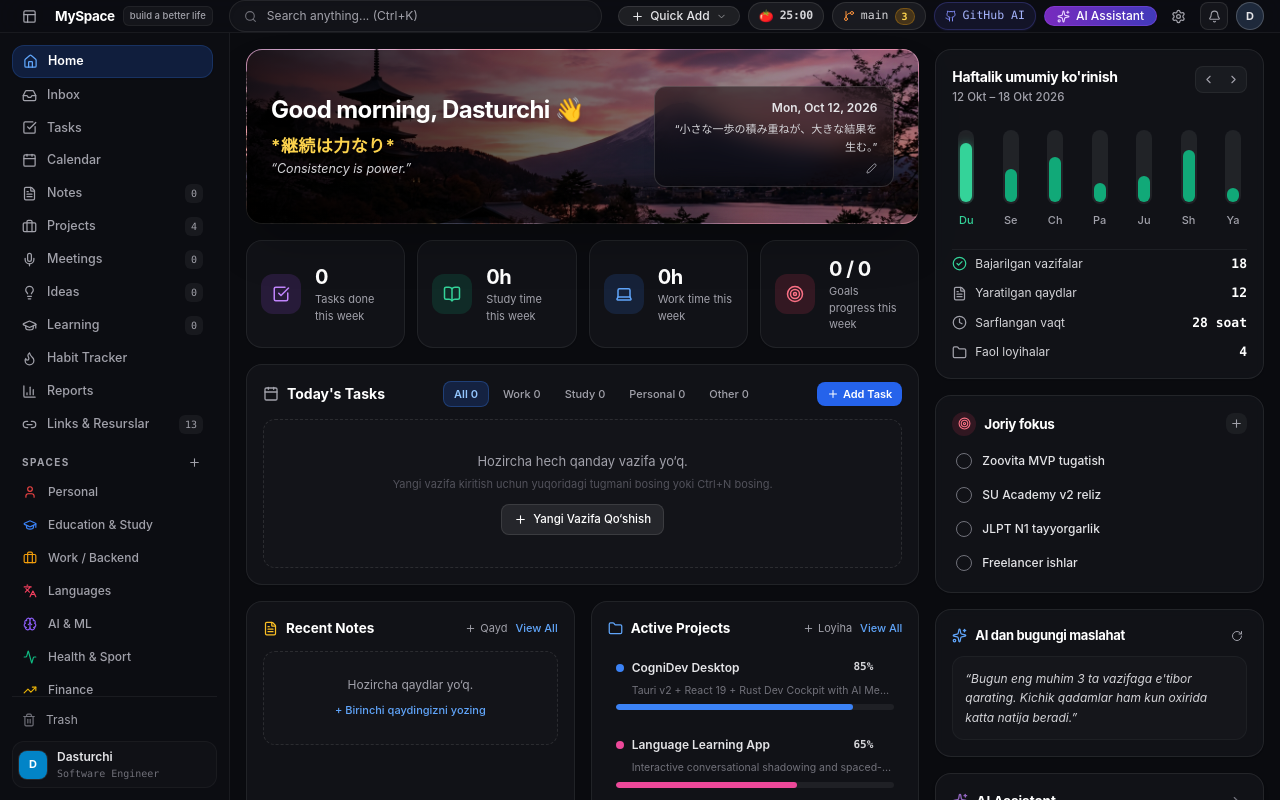
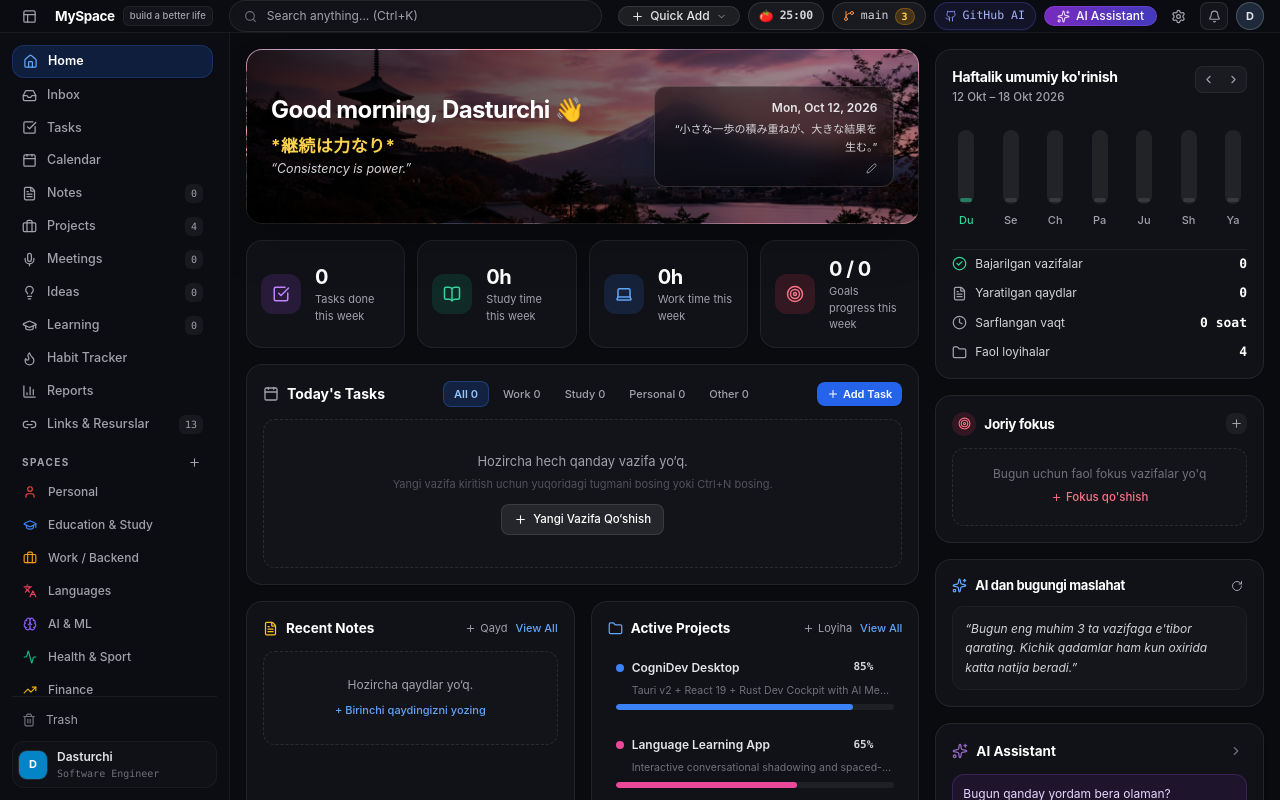
Before and after one commit to Farhodoff/CogniDev, a React (Vite) app: page / in a window 1280 px wide. Built offline with nearby package versions, Linux system fonts and the light colour scheme.

Commit message:
fix(dashboard): use 100% real data for weekly overview and current focus, lock layout against horizontal shift

```diff
--- a/src/App.tsx
+++ b/src/App.tsx
@@ -155,9 +155,9 @@ export default function App() {
   }, [mainView, selectedTaskId, tasks]);
 
   return (
-    <div className="flex h-screen flex-col overflow-hidden bg-obsidian-950 text-zinc-200 antialiased">
+    <div className="flex h-screen w-full max-w-full flex-col overflow-hidden overscroll-none bg-obsidian-950 text-zinc-200 antialiased select-none">
       <Header onPalette={() => setPaletteOpen(true)} />
-      <div className="flex min-h-0 flex-1 overflow-hidden">
+      <div className="flex min-h-0 min-w-0 flex-1 overflow-hidden overscroll-none">
         <Sidebar />
         <Suspense fallback={<WorkspaceLoading />}>
           {mainView === 'dashboard' && <DashboardWorkspace />}
--- a/src/components/DashboardWorkspace.tsx
+++ b/src/components/DashboardWorkspace.tsx
@@ -1,4 +1,4 @@
-import { useState, useMemo } from 'react';
+import { useState, useMemo, useEffect } from 'react';
 import {
   CheckCircle2,
   Circle,
@@ -27,17 +27,21 @@ import {
 import { useSynapse } from '../lib/store';
 import { callAi } from '../lib/ai';
 import { formatShortcut } from '../lib/platform';
-import type { ScheduleBlock } from '../lib/types';
+import type { ScheduleBlock, Task } from '../lib/types';
+import { useFocusStore } from '../lib/focusStore';
 import FormattedAiText from './FormattedAiText';
 
 export default function DashboardWorkspace() {
   const {
     tasks,
+    addTask,
     updateTaskStatus,
     deleteTask,
     userProfile,
     notesDocs,
     activeProjects,
+    activeSpaceId,
+    meetings,
     addActiveProject,
     updateProjectProgress,
     deleteActiveProject,
@@ -86,54 +90,73 @@ export default function DashboardWorkspace() {
   // Haftalik umumiy ko'rinish (Weekly Overview) state
   const [weekOffset, setWeekOffset] = useState(0);
 
-  // Joriy fokus (Current Focus) state with localStorage persistence
-  const [focusItems, setFocusItems] = useState<Array<{ id: string; text: string; done: boolean }>>(() => {
+  // Clean up any legacy mock focus items stored in localStorage
+  useEffect(() => {
     try {
-      const saved = localStorage.getItem('cognidev_current_focus');
-      if (saved) return JSON.parse(saved);
+      localStorage.removeItem('cognidev_current_focus');
     } catch {}
-    return [
-      { id: '1', text: 'Zoovita MVP tugatish', done: false },
-      { id: '2', text: 'SU Academy v2 reliz', done: false },
-      { id: '3', text: 'JLPT N1 tayyorgarlik', done: false },
-      { id: '4', text: 'Freelancer ishlar', done: false },
-    ];
-  });
+  }, []);
+
+  // Joriy fokus (Current Focus) state - derived 100% from real tasks
   const [newFocusText, setNewFocusText] = useState('');
   const [isAddingFocus, setIsAddingFocus] = useState(false);
 
-  const handleToggleFocus = (id: string) => {
-    setFocusItems((prev) => {
-      const updated = prev.map((item) => (item.id === id ? { ...item, done: !item.done } : item));
-      try {
-        localStorage.setItem('cognidev_current_focus', JSON.stringify(updated));
-      } catch {}
-      return updated;
-    });
+  // Filter real active/priority tasks for Current Focus
+  const realFocusTasks = useMemo(() => {
+    // 1. Explicitly tagged with 'focus'
+    const tagged = tasks.filter((t) => t.tags?.some((tag) => tag.toLowerCase() === 'focus'));
+    if (tagged.length > 0) return tagged.slice(0, 6);
+
+    // 2. High priority or active tasks
+    const activeOrHigh = tasks.filter(
+      (t) => t.status === 'active' || t.priority === 'P0 Blocker' || t.priority === 'Critical'
+    );
+    if (activeOrHigh.length > 0) return activeOrHigh.slice(0, 5);
+
+    // 3. Fallback: non-completed tasks
+    const pending = tasks.filter((t) => t.status !== 'completed');
+    if (pending.length > 0) return pending.slice(0, 4);
+
+    return [];
+  }, [tasks]);
+
+  const handleToggleFocus = (taskId: string) => {
+    const target = tasks.find((t) => t.id === taskId);
+    if (!target) return;
+    const nextStatus = target.status === 'completed' ? 'active' : 'completed';
+    updateTaskStatus(taskId, nextStatus);
   };
 
   const handleAddFocusItem = (e: React.FormEvent) => {
     e.preventDefault();
     if (!newFocusText.trim()) return;
-    setFocusItems((prev) => {
-      const updated = [...prev, { id: Date.now().toString(), text: newFocusText.trim(), done: false }];
-      try {
-        localStorage.setItem('cognidev_current_focus', JSON.stringify(updated));
-      } catch {}
-      return updated;
-    });
+    const now = new Date().toISOString();
+    const newTask: Task = {
+      id: `task-${Date.now()}`,
+      workspace_id: activeSpaceId || 'personal',
+      group_id: null,
+      space_id: activeSpaceId || null,
+      title: newFocusText.trim(),
+      status: 'active',
+      priority: 'High Priority',
+      git_branch: null,
+      pr_url: null,
+      ai_source: 'dashboard_focus',
+      assignee_name: userProfile?.full_name || 'Men',
+      assignee_avatar: userProfile?.avatar_initials || 'ME',
+      assignee_name2: null,
+      assignee_avatar2: null,
+      tags: ['focus'],
+      created_at: now,
+      updated_at: now,
+    };
+    addTask(newTask);
     setNewFocusText('');
     setIsAddingFocus(false);
   };
 
-  const handleDeleteFocusItem = (id: string) => {
-    setFocusItems((prev) => {
-      const updated = prev.filter((item) => item.id !== id);
-      try {
-        localStorage.setItem('cognidev_current_focus', JSON.stringify(updated));
-      } catch {}
-      return updated;
-    });
+  const handleDeleteFocusItem = (taskId: string) => {
+    deleteTask(taskId);
   };
 
   // AI dan bugungi maslahat state
@@ -203,7 +226,7 @@ export default function DashboardWorkspace() {
   const workTargetHours = 25;
   const workActualHours = Math.min(workTargetHours, Math.round(completedWorkCount * 2.5 * 10) / 10);
 
-  // Haftalik umumiy ko'rinish dynamic data calculation
+  // Haftalik umumiy ko'rinish dynamic data calculation with 100% REAL data
   const weeklyOverviewData = useMemo(() => {
     const uzMonths = ['Yan', 'Fev', 'Mar', 'Apr', 'May', 'Iyun', 'Iyul', 'Avg', 'Sen', 'Okt', 'Noy', 'Dek'];
     const now = new Date();
@@ -224,23 +247,74 @@ export default function DashboardWorkspace() {
     const dayNames = ['Du', 'Se', 'Ch', 'Pa', 'Ju', 'Sh', 'Ya'];
     const todayIndex = (now.getDay() + 6) % 7; // Monday = 0, Sunday = 6
 
-    // Proportional bar heights resembling the user's design mockup:
-    // Du: ~85%, Se: ~48%, Ch: ~65%, Pa: ~28%, Ju: ~38%, Sh: ~75%, Ya: ~20%
-    const baseDistribution = [85, 48, 65, 28, 38, 75, 20];
-    const days = dayNames.map((name, idx) => {
-      const isToday = weekOffset === 0 && idx === todayIndex;
-      const heightPercent = baseDistribution[idx];
+    // Real per-day activity calculation across tasks, notes, and meetings
+    const daysRaw = dayNames.map((name, idx) => {
+      const dayDate = new Date(monday.getFullYear(), monday.getMonth(), monday.getDate() + idx);
+      const year = dayDate.getFullYear();
+      const month = String(dayDate.getMonth() + 1).padStart(2, '0');
+      const day = String(dayDate.getDate()).padStart(2, '0');
+      const dayDateStr = `${year}-${month}-${day}`;
+
+      // Count tasks completed on this specific day
+      const completedOnDay = tasks.filter((t) => {
+        if (t.status === 'completed') {
+          const uDate = (t.updated_at || t.created_at || '').slice(0, 10);
+          return uDate === dayDateStr;
+        }
+        return false;
+      }).length;
+
+      // Count notes created or updated on this day
+      const notesOnDay = notesDocs.filter((n) => {
+        const nDate = (n.created_at || n.updated_at || '').slice(0, 10);
+        return nDate === dayDateStr;
+      }).length;
+
+      // Count meetings on this day
+      const meetingsOnDay = meetings.filter((m) => {
+        const mDate = (m.date || m.created_at || '').slice(0, 10);
+        return mDate === dayDateStr;
+      }).length;
+
+      const totalActivity = completedOnDay + notesOnDay + meetingsOnDay;
+
       return {
         name,
-        heightPercent,
-        isToday,
+        dateStr: dayDateStr,
+        isToday: weekOffset === 0 && idx === todayIndex,
+        completedOnDay,
+        notesOnDay,
+        meetingsOnDay,
+        totalActivity,
       };
     });
 
-    const completedCount = completedTasksCount > 0 ? completedTasksCount : 18;
-    const notesCount = notesDocs.length > 0 ? notesDocs.length : 12;
-    const totalHours = Math.max(28, Math.round(studyActualHours + workActualHours + 16));
-    const projectsCount = activeProjects.length > 0 ? activeProjects.length : 6;
+    const maxActivity = Math.max(...daysRaw.map((d) => d.totalActivity), 0);
+
+    const days = daysRaw.map((d) => {
+      let heightPercent = 0;
+      if (maxActivity > 0 && d.totalActivity > 0) {
+        heightPercent = Math.max(16, Math.round((d.totalActivity / maxActivity) * 100));
+      }
+      return {
+        name: d.name,
+        dateStr: d.dateStr,
+        isToday: d.isToday,
+        heightPercent,
+        totalActivity: d.totalActivity,
+        tooltip: `${d.name} (${d.dateStr}): ${d.totalActivity} ta faollik (${d.completedOnDay} vazifa, ${d.notesOnDay} qayd${
+          d.meetingsOnDay > 0 ? `, ${d.meetingsOnDay} uchrashuv` : ''
+        })`,
+      };
+    });
+
+    const completedCount = completedTasksCount;
+    const notesCount = notesDocs.length;
+    // Real time spent: study hours + work hours + any deep work minutes logged in focus store
+    const deepWorkMinutes = useFocusStore.getState().totalDeepWorkMinutesToday || 0;
+    const deepWorkHours = Math.round((deepWorkMinutes / 60) * 10) / 10;
+    const totalHours = Math.round((studyActualHours + workActualHours + deepWorkHours) * 10) / 10;
+    const projectsCount = activeProjects.length;
 
     return {
       dateRangeStr,
@@ -250,7 +324,16 @@ export default function DashboardWorkspace() {
       totalHours,
       projectsCount,
     };
-  }, [weekOffset, completedTasksCount, notesDocs.length, studyActualHours, workActualHours, activeProjects.length]);
+  }, [
+    weekOffset,
+    tasks,
+    notesDocs,
+    meetings,
+    completedTasksCount,
+    studyActualHours,
+    workActualHours,
+    activeProjects.length,
+  ]);
 
 
   // Active Roadmap
@@ -399,14 +482,14 @@ ${realContext}`;
   };
 
   return (
-    <div className="flex-1 overflow-y-auto bg-[#0a0b0f] p-4 text-zinc-100 select-none scrollbar-thin">
-      <div className="mx-auto max-w-[1550px] space-y-4">
+    <div className="flex-1 min-w-0 overflow-y-auto overflow-x-hidden overscroll-x-none bg-[#0a0b0f] p-4 text-zinc-100 select-none scrollbar-thin">
+      <div className="mx-auto max-w-[1550px] w-full min-w-0 space-y-4">
 
         {/* 12-Column Grid */}
-        <div className="grid grid-cols-1 lg:grid-cols-12 gap-4">
+        <div className="grid grid-cols-1 lg:grid-cols-12 gap-4 min-w-0">
 
           {/* LEFT 8 COLUMNS: Main Cockpit */}
-          <div className="lg:col-span-8 space-y-4">
+          <div className="lg:col-span-8 space-y-4 min-w-0">
 
             {/* 1. Hero Scenic Banner */}
             <div
@@ -901,7 +984,7 @@ ${realContext}`;
           </div>
 
           {/* RIGHT 4 COLUMNS: Haftalik umumiy ko'rinish, Joriy fokus, AI Advice, AI Assistant, Calendar, Quick Capture */}
-          <div className="lg:col-span-4 space-y-4">
+          <div className="lg:col-span-4 space-y-4 min-w-0">
 
             {/* 1. Haftalik umumiy ko'rinish Card */}
             <div className="rounded-2xl border border-white/[0.08] bg-[#121319]/90 p-4 shadow-sm backdrop-blur-sm space-y-4">
@@ -931,8 +1014,9 @@ ${realContext}`;
               {/* 7-Day Vertical Bar Chart */}
               <div className="flex items-end justify-between px-1.5 pt-2 pb-1">
                 {weeklyOverviewData.days.map((day) => (
-                  <div key={day.name} className="flex flex-col items-center gap-2 group">
+                  <div key={day.name} className="flex flex-col items-center gap-2 group relative" title={day.tooltip}>
                     <div className="relative flex flex-col justify-end h-[74px] w-[14px] sm:w-[16px] rounded-full bg-white/[0.07] overflow-hidden p-[2px]">
+                      {day.heightPercent > 0 ? (
                         <div
                           className={`w-full rounded-full transition-all duration-500 ${
                             day.isToday
@@ -941,6 +1025,13 @@ ${realContext}`;
                           }`}
                           style={{ height: `${day.heightPercent}%` }}
                         />
+                      ) : (
+                        <div
+                          className={`w-full h-1 rounded-full ${
+                            day.isToday ? 'bg-emerald-400/50' : 'bg-white/10'
+                          }`}
+                        />
+                      )}
                     </div>
                     <span
                       className={`text-[11px] font-medium transition ${
@@ -1013,15 +1104,28 @@ ${realContext}`;
                     type="text"
                     value={newFocusText}
                     onChange={(e) => setNewFocusText(e.target.value)}
-                    placeholder="Yangi fokus yo'nalishi..."
+                    placeholder="Yangi fokus vazifa yozing va Enter bosing..."
                     autoFocus
                     className="w-full rounded-xl border border-rose-500/30 bg-black/40 px-3 py-1.5 text-[12px] text-white placeholder:text-zinc-600 focus:outline-none focus:border-rose-500"
                   />
                 </form>
               )}
 
-              <div className="space-y-2">
-                {focusItems.map((item) => (
+              {realFocusTasks.length === 0 ? (
+                <div className="py-4 px-2 text-center border border-dashed border-white/10 rounded-xl bg-white/[0.01]">
+                  <p className="text-[12px] text-zinc-500">Bugun uchun faol fokus vazifalar yo'q</p>
+                  <button
+                    onClick={() => setIsAddingFocus(true)}
+                    className="mt-1.5 inline-flex items-center gap-1 text-[11.5px] font-medium text-rose-400 hover:text-rose-300 transition"
+                  >
+                    <Plus size={11} /> Fokus qo'shish
+                  </button>
+                </div>
+              ) : (
+                <div className="space-y-1.5">
+                  {realFocusTasks.map((item) => {
+                    const isDone = item.status === 'completed';
+                    return (
                       <div
                         key={item.id}
                         onClick={() => handleToggleFocus(item.id)}
@@ -1030,19 +1134,19 @@ ${realContext}`;
                         <div className="flex items-center gap-2.5 min-w-0">
                           <div
                             className={`h-4 w-4 rounded-full border transition flex items-center justify-center shrink-0 ${
-                          item.done
+                              isDone
                                 ? 'bg-rose-500 border-rose-500 text-white'
                                 : 'border-zinc-500 group-hover:border-rose-400'
                             }`}
                           >
-                        {item.done && <Check size={10} strokeWidth={3} />}
+                            {isDone && <Check size={10} strokeWidth={3} />}
                           </div>
                           <span
                             className={`text-[12px] font-medium transition truncate ${
-                          item.done ? 'line-through text-zinc-500' : 'text-zinc-200'
+                              isDone ? 'line-through text-zinc-500' : 'text-zinc-200'
                             }`}
                           >
-                        {item.text}
+                            {item.title}
                           </span>
                         </div>
 
@@ -1058,8 +1162,10 @@ ${realContext}`;
                           <X size={12} />
                         </button>
                       </div>
-                ))}
-              </div>
+                    );
+                  })}
+                </div>
+              )}
             </div>
 
             {/* 3. AI dan bugungi maslahat Card */}
--- a/src/index.css
+++ b/src/index.css
@@ -4,6 +4,9 @@
 
 html, body, #root {
   height: 100%;
+  width: 100%;
+  overflow-x: hidden;
+  overscroll-behavior-x: none;
 }
 
 body {
@@ -13,6 +16,7 @@ body {
   font-family: -apple-system, 'SF Pro Text', Inter, system-ui, sans-serif;
   -webkit-font-smoothing: antialiased;
   overflow: hidden;
+  overscroll-behavior: none;
 }
 
 /* macOS overlay scrollbars */
```
Lines whose indentation alone changed are shown as unchanged.
